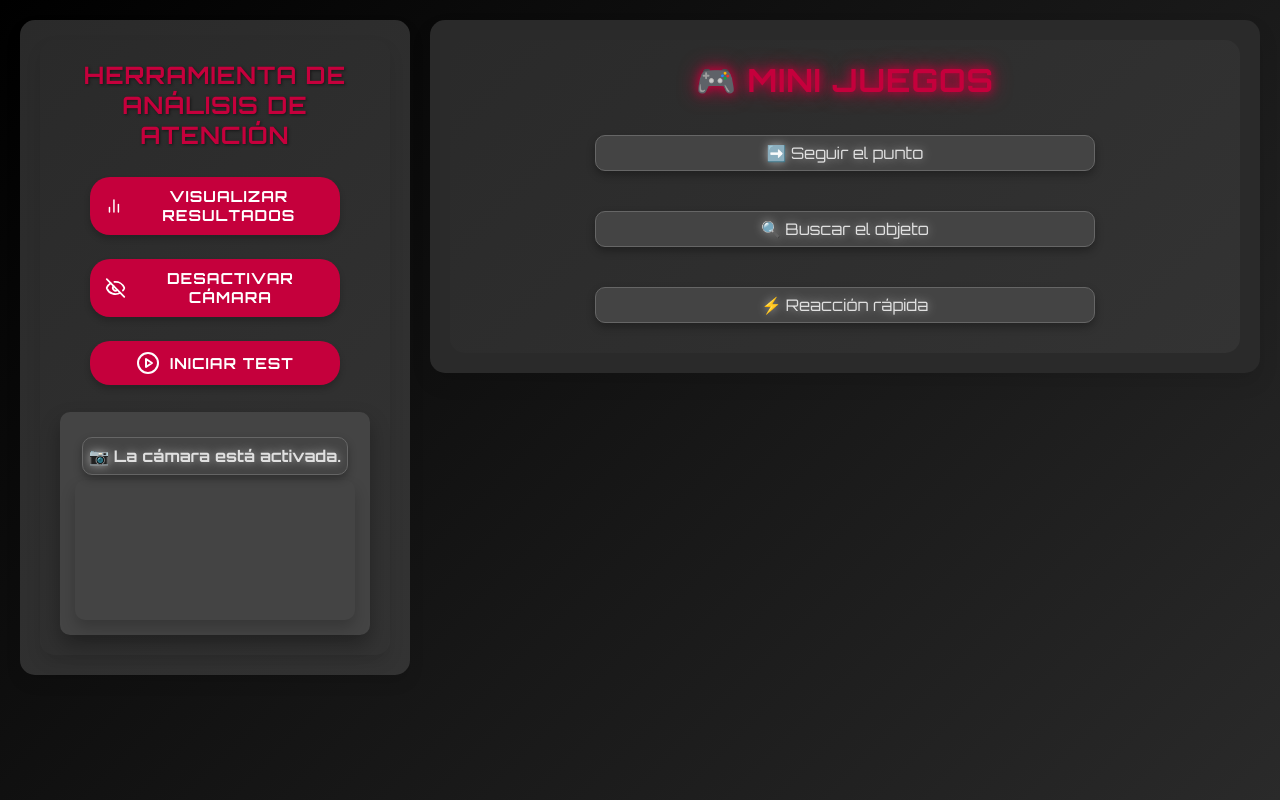
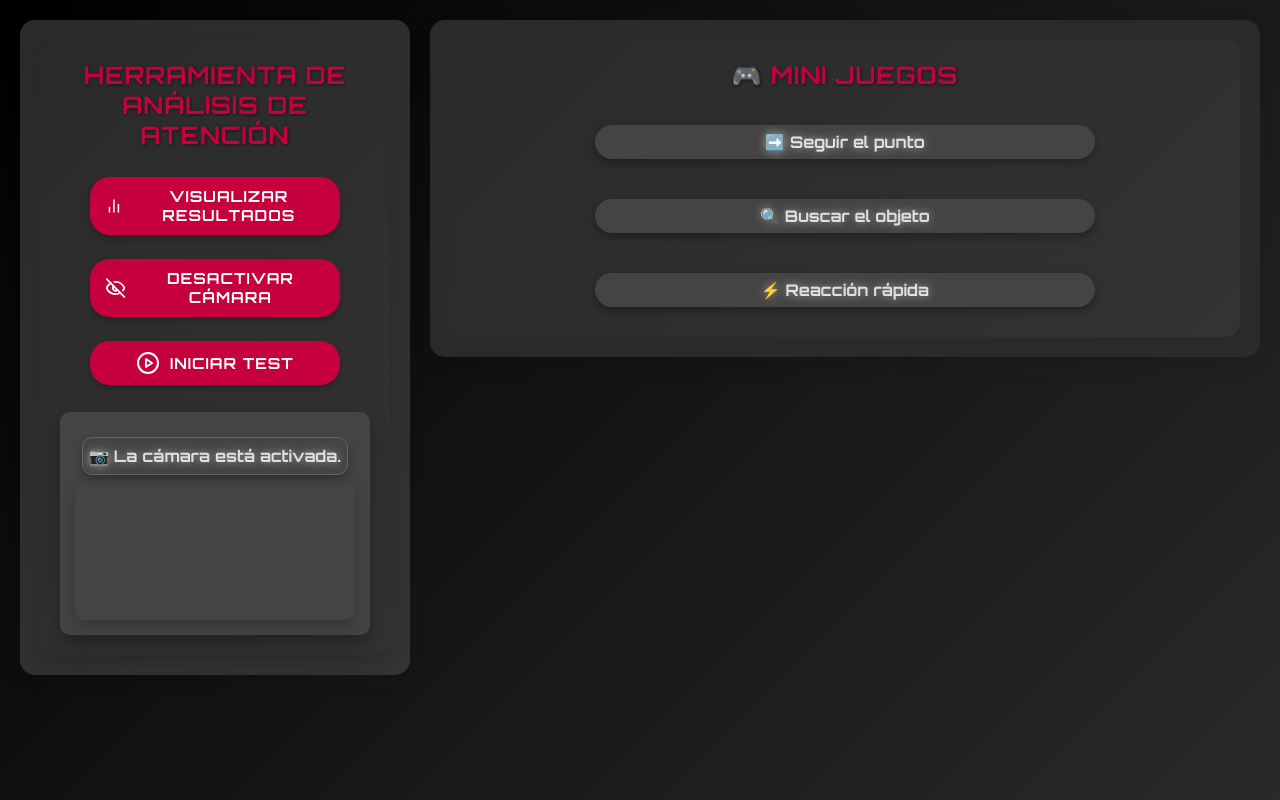
Before and after one commit to JeanPPG/interfaces-proyecto, a React (Create React App) app: page / in a window 1280 px wide. Both pictures are taken after a click on the button "ACTIVAR CÁMARA". Built offline with nearby package versions, Linux system fonts and the light colour scheme; no server answers.

Commit message:
Visual Update v2 FIX

```diff
--- a/src/components/MiniGames.css
+++ b/src/components/MiniGames.css
@@ -16,7 +16,7 @@
 }
 
 .mini-games h2 {
-    font-size: 2rem;
+    font-size: 1.5rem;
     font-weight: 600;
     color: #c5003c;
     /* Rojo cálido para el título */
@@ -24,16 +24,17 @@
     margin-bottom: 5px;
     text-transform: uppercase;
     letter-spacing: 1px;
-    /* Efecto de neón */
+    text-shadow: 1px 1px 3px rgba(0, 0, 0, 0.5);
 }
 
 .mini-games p {
     font-size: 1rem;
     color: #e0e0e0;
     background: #444444;
-    border: 1px solid #666666;
-    border-radius: 10px;
+    border: none;
+    border-radius: 20px;
     padding: 5px;
+    font-weight: bold;
     text-align: center;
     cursor: pointer;
     transition: transform 0.2s ease, background-color 0.3s ease, border-color 0.3s ease;
--- a/src/components/Results.css
+++ b/src/components/Results.css
@@ -47,7 +47,7 @@
 
 .results p:hover {
   transform: scale(1.05);
-  background-color: #ff6f61;
+  background-color: #9b271c;
   /* Naranja al pasar el mouse */
   border-color: #357abd;
   color: #fff;
```
